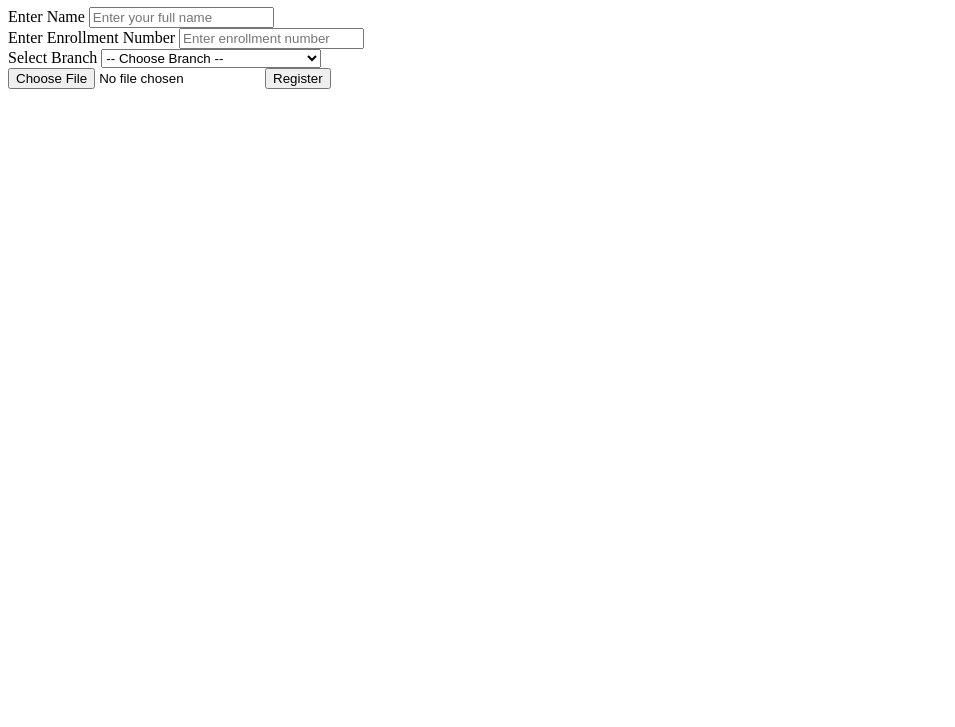
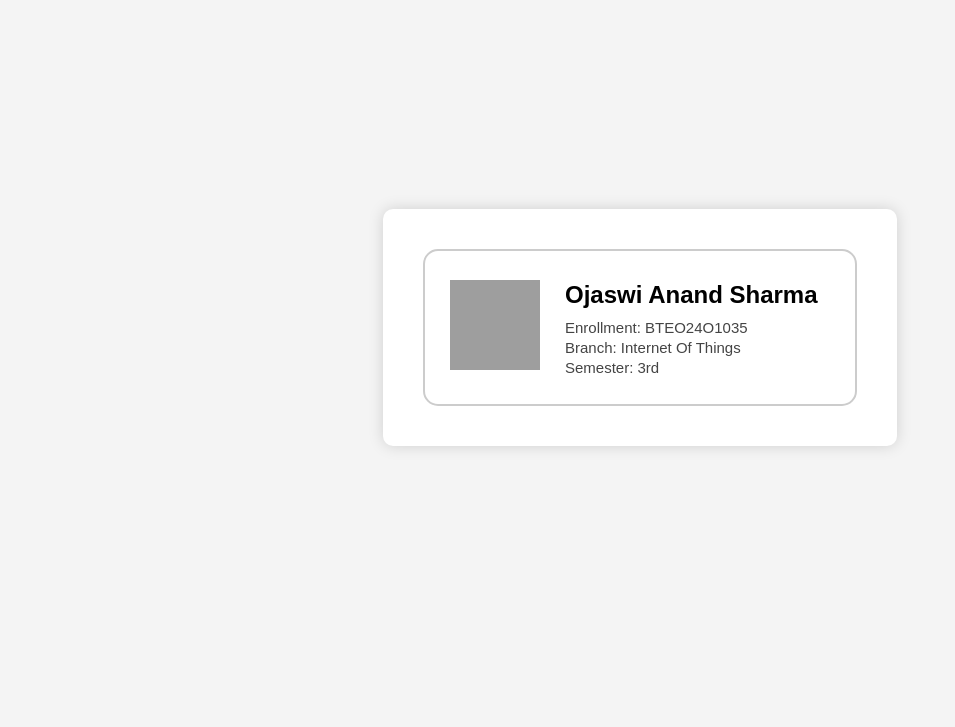
Before and after one commit to ojaswii333/Ojas-X-Himesh-SIP-Day-3, a plain HTML site: page index.html in a window 1280 px wide. Shown: the part 73-800 px from the top of the page, without its empty margins (0-955 px from the left). Drawn offline with Linux system fonts and the light colour scheme; grey boxes are pictures that could not be loaded.

Commit message:
CSS WORK

```diff
--- a/index.html
+++ b/index.html
@@ -3,39 +3,27 @@
 <head>
     <meta charset="UTF-8">
     <meta name="viewport" content="width=device-width, initial-scale=1.0">
-    <title>Student Registration Form</title>
-
+    <title>ID Card</title>
+    <link rel="stylesheet" href="style.css">
 </head>
 <body>
-    <div class="container">
-        <h1>Student Registration Form</h1>
-        <form enctype="multipart/form-data">
-            <div class="form-group">
-                <label for="name">Enter Name</label>
-                <input type="text" id="name" placeholder="Enter your full name" required>
+
+    <div class="outer-card">
+        <div class="inner-card">
+
+            <div class="left">
+                <img src="https://cdn-icons-png.flaticon.com/512/149/149071.png" class="avatar" alt="Profile">
             </div>
 
-            <div class="form-group">
-                <label for="enroll">Enter Enrollment Number</label>
-                <input type="text" id="enroll" placeholder="Enter enrollment number" required>
+            <div class="right">
+                <h2>Ojaswi Anand Sharma</h2>
+                <p>Enrollment: BTEO24O1035</p>
+                <p>Branch: Internet Of Things</p>
+                <p>Semester: 3rd</p>
             </div>
 
-            <div class="form-group">
-                <label for="branch">Select Branch</label>
-                <select id="branch" required>
-                    <option value="">-- Choose Branch --</option>
-                    <option value="ee">Internet Of Things</option>
-                    <option value="cse">Computer Science & Engineering</option>
-                    <option value="ece">Electronics & Communication</option>
-                    <option value="me">Mechanical Engineering</option>
-                    <option value="ce">Civil Engineering</option>
-                    <option value="ee">Electrical Engineering</option>
-                </select>
-            </div>
-            <input type="file">
+        </div>
+    </div>
 
-            <button type="submit">Register</button>
-        </form>
-    </div>
 </body>
 </html>
--- /dev/null
+++ b/style.css
@@ -0,0 +1,47 @@
+body {
+    margin: 0;
+    padding: 0;
+    height: 100vh;
+    display: flex;
+    justify-content: center;
+    align-items: center;
+    background: #f4f4f4;
+    font-family: Arial, sans-serif;
+}
+
+/* Outer container */
+.outer-card {
+    background: white;
+    padding: 40px;
+    border-radius: 10px;
+    box-shadow: 0 0 15px rgba(0, 0, 0, 0.15);
+}
+
+/* Inner card with image left and text right */
+.inner-card {
+    width: 380px;
+    display: flex;
+    align-items: center;
+    gap: 25px;
+    padding: 25px;
+    border: 2px solid #ccc;
+    border-radius: 15px;
+    background: white;
+}
+
+/* Left image block */
+.avatar {
+    width: 90px;
+    height: 90px;
+}
+
+/* Right text block */
+.right h2 {
+    margin: 5px 0 10px 0;
+}
+
+.right p {
+    margin: 3px 0;
+    font-size: 15px;
+    color: #444;
+}
```
